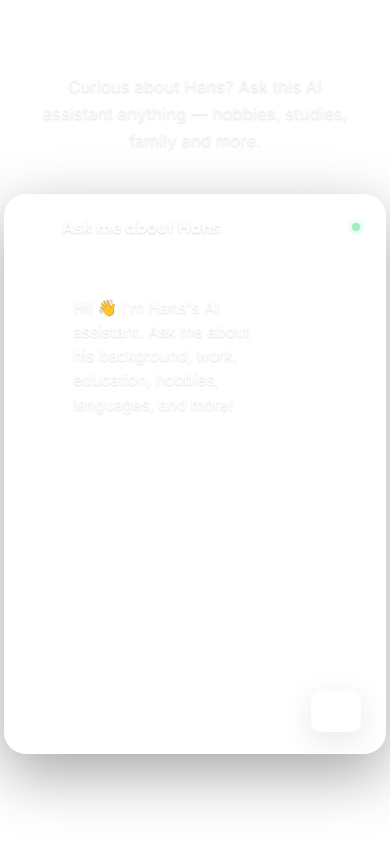
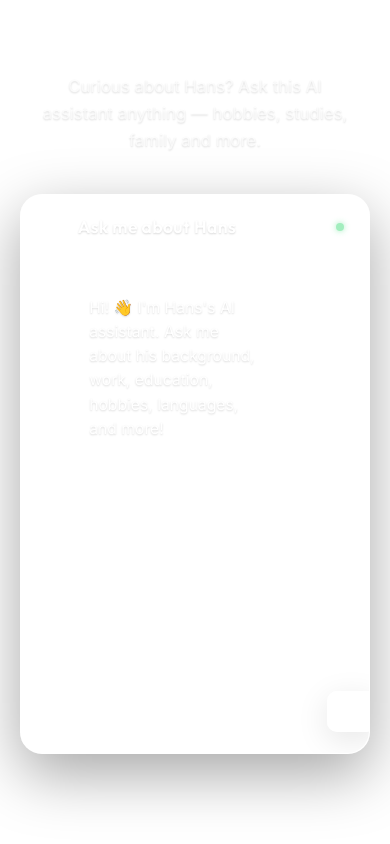
Before and after one commit to kristofihans/Webportofolio, a React (Vite) app: page / in a window 390 px wide. Shown: the part 1664-2508 px from the top of the page. Built offline with nearby package versions, Linux system fonts and the light colour scheme.

Commit message:
Update Chatbot.css

```diff
--- a/src/components/Chatbot.css
+++ b/src/components/Chatbot.css
@@ -210,9 +210,10 @@
 /* ── Mobile ──────────────────────────────────────────────────────────────── */
 @media (max-width: 768px) {
   .chatbot-wrapper {
-    max-width: 100%;
+    width: calc(100% - 2rem); /* 1rem space on left and right */
     height: 560px;
     max-height: 560px;
+    margin: 0 auto; /* backup center */
   }
   .chatbot-chips {
     gap: 0.35rem;
```
